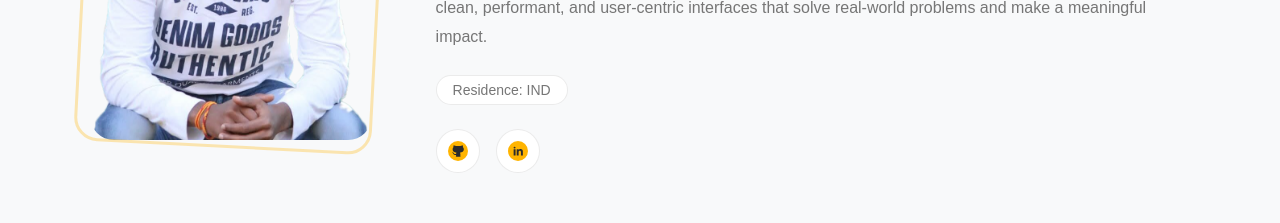
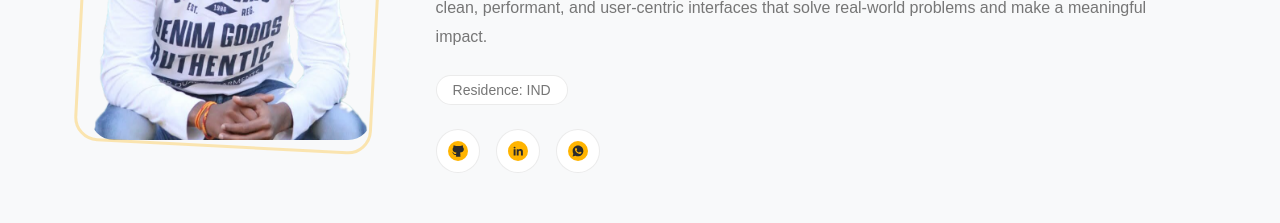
Before and after one commit to Arulraj-a2b/portfolio, a React (Create React App) app: page / in a window 1280 px wide. Shown: the part 1220-1443 px from the top of the page. Built offline with nearby package versions, Linux system fonts and the light colour scheme; a web font is replaced by a local one.

Commit message:
added what's app

```diff
--- a/src/components/About/About.tsx
+++ b/src/components/About/About.tsx
@@ -7,6 +7,7 @@ import { addressList } from '../../modules/Home/mock';
 import profileImg from '../../images/profile2.png';
 import SvgGitUp from '../../icons/SvgGitUp';
 import SvgLinkedIn from '../../icons/SvgLinkedIn';
+import SvgWhatsApp from '../../icons/SvgWhatsApp';
 import styles from './About.module.css';
 
 const stats = [
@@ -98,6 +99,14 @@ const About = () => {
               >
                 <SvgLinkedIn />
               </a>
+              <a
+                href="https://wa.me/918189838485"
+                target="_blank"
+                rel="noreferrer"
+                className={styles.socialLink}
+              >
+                <SvgWhatsApp />
+              </a>
             </motion.div>
           </motion.div>
         </div>
--- a/src/components/Footer/Footer.tsx
+++ b/src/components/Footer/Footer.tsx
@@ -1,6 +1,7 @@
 import { motion } from 'framer-motion';
 import SvgGitUp from '../../icons/SvgGitUp';
 import SvgLinkedIn from '../../icons/SvgLinkedIn';
+import SvgWhatsApp from '../../icons/SvgWhatsApp';
 import styles from './Footer.module.css';
 
 const Footer = () => {
@@ -32,6 +33,16 @@ const Footer = () => {
           >
             <SvgLinkedIn />
           </motion.a>
+          <motion.a
+            href="https://wa.me/918189838485"
+            target="_blank"
+            rel="noreferrer"
+            className={styles.socialLink}
+            whileHover={{ scale: 1.15, y: -3 }}
+            whileTap={{ scale: 0.95 }}
+          >
+            <SvgWhatsApp />
+          </motion.a>
         </div>
 
         <p className={styles.copyright}>
--- /dev/null
+++ b/src/icons/SvgWhatsApp.tsx
@@ -0,0 +1,27 @@
+/* eslint max-len: ["error", { "code": 2000 }] */
+const defaultProps = {
+  width: 24,
+  height: 24,
+};
+
+const SvgWhatsApp = ({ width, height }: typeof defaultProps) => {
+  return (
+    <svg
+      xmlns="http://www.w3.org/2000/svg"
+      width={width}
+      height={height}
+      viewBox="0 0 24 24"
+      style={{ cursor: 'pointer' }}
+      fill="none"
+    >
+      <circle cx={12} cy={12} r={12} fill="#FFB400" />
+      <path
+        d="M12.05 5.5c-3.59 0-6.5 2.91-6.5 6.5 0 1.15.3 2.23.82 3.16L5.5 18.5l3.42-.9c.9.49 1.93.77 3.03.77h.01c3.58 0 6.49-2.91 6.49-6.5-.01-3.58-2.92-6.37-6.4-6.37zm3.8 9.04c-.16.45-.93.87-1.28.92-.35.05-.67.16-2.25-.47-1.9-.76-3.1-2.7-3.2-2.83-.09-.13-.75-1-.75-1.9s.47-1.35.64-1.54c.17-.18.37-.23.49-.23.12 0 .25 0 .36.01.12.01.28-.04.43.33.16.37.54 1.31.58 1.4.05.1.08.21.02.34-.06.12-.1.2-.19.31-.1.11-.2.24-.29.33-.1.1-.2.2-.08.39.11.19.5.83 1.08 1.35.74.66 1.37.87 1.57.97.19.1.31.08.42-.05.12-.13.5-.58.63-.78.14-.2.27-.17.46-.1.18.07 1.16.55 1.36.65.2.1.33.14.38.22.05.08.05.45-.11.9z"
+        fill="#2B2B2B"
+      />
+    </svg>
+  );
+};
+SvgWhatsApp.defaultProps = defaultProps;
+
+export default SvgWhatsApp;
```
